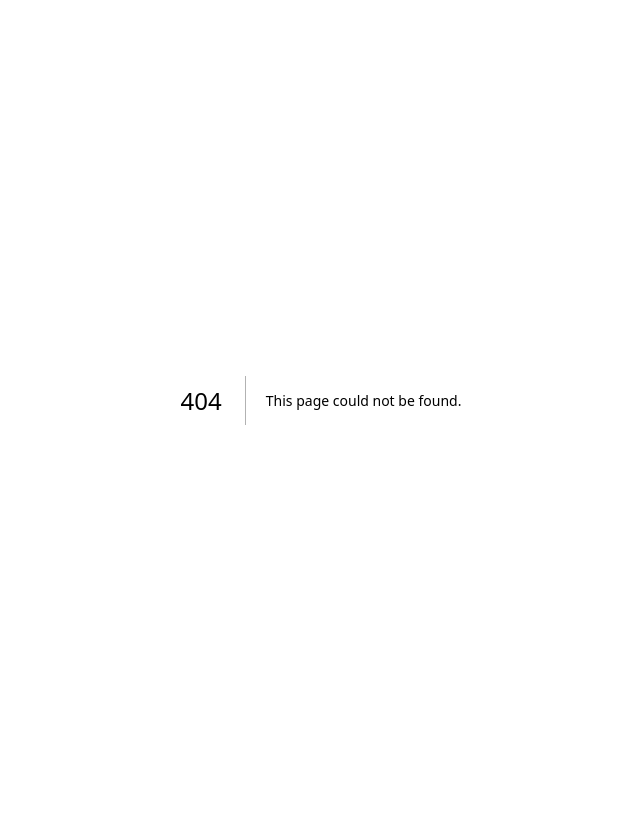
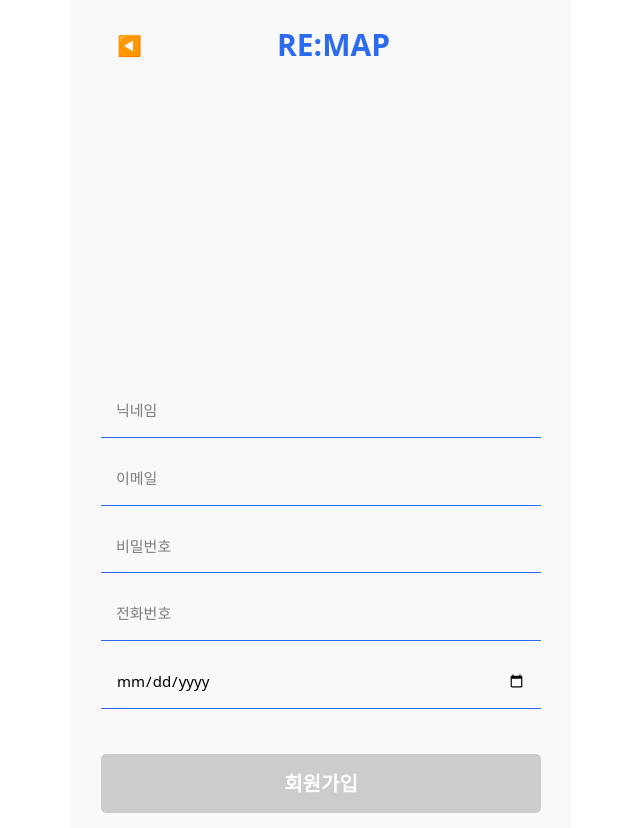
Before and after one commit to 9ITHON/8-Remap-FE, a Next.js app: page /signup in a window 1280 px wide. Before the commit this address had no page. Shown: the whole page, without its empty margins (319-959 px from the left). Before the commit the page ends 800 px from the top, so only its background shows below. Built offline with nearby package versions, Linux system fonts and the light colour scheme.

Commit message:
feat:회원가입/로그인 UI,기능

```diff
--- /dev/null
+++ b/actions/signin.action.ts
@@ -0,0 +1,40 @@
+'use server';
+
+type SigninResult = {
+  status: boolean;
+  message?: string;
+  error?: string;
+};
+
+export async function signinAction(formData: FormData): Promise<SigninResult> {
+  const email = formData.get('email')?.toString();
+  const password = formData.get('password')?.toString();
+
+  if (!email || !password) {
+    return {
+      status: false,
+      error: '모든 항목을 작성해주세요.',
+    };
+  }
+
+  // ✅ 추후 API 요청 코드 (주석 처리)
+  /*
+    try {
+      const response = await fetch('https://your-api-url/signup', {
+        method: 'POST',
+        body: JSON.stringify({ email, password }),
+      });
+
+      if (!response.ok) {
+        throw new Error(response.statusText);
+      }
+
+      return { status: true, message: '회원가입 성공' };
+    } catch (error) {
+      console.error('회원가입 실패:', error);
+      return { status: false, error: '회원가입 요청 실패' };
+    }
+    */
+
+  return { status: true, message: 'ok' };
+}
--- /dev/null
+++ b/actions/signup.action.ts
@@ -0,0 +1,37 @@
+'use server';
+
+export async function signupAction(formData: FormData) {
+  const nickname = formData.get('nickname')?.toString();
+  const email = formData.get('email')?.toString();
+  const password = formData.get('password')?.toString();
+  const phone = formData.get('phone')?.toString();
+  const birthdate = formData.get('birthdate')?.toString();
+
+  if (!nickname || !email || !password || !phone || !birthdate) {
+    return {
+      status: false,
+      error: '모든 항목을 작성해주세요.',
+    };
+  }
+
+  // ✅ 추후 API 요청 코드 (주석 처리)
+  /*
+    try {
+      const response = await fetch('https://your-api-url/signup', {
+        method: 'POST',
+        body: JSON.stringify({ nickname, email, password, phone, birthdate }),
+      });
+
+      if (!response.ok) {
+        throw new Error(response.statusText);
+      }
+
+      return { status: true, message: '회원가입 성공' };
+    } catch (error) {
+      console.error('회원가입 실패:', error);
+      return { status: false, error: '회원가입 요청 실패' };
+    }
+    */
+
+  return { status: true, message: 'ok' };
+}
--- /dev/null
+++ b/app/signin/page.module.css
@@ -0,0 +1,81 @@
+.container {
+  display: flex;
+  flex-direction: column;
+  gap: 1rem;
+  padding: 1.5rem 3rem;
+  background-color: rgb(249, 249, 251);
+}
+
+.header {
+  display: flex;
+  align-items: center;
+  justify-content: space-between;
+  padding: 0 1.6rem;
+  height: 60px;
+  color: rgb(44, 107, 238);
+}
+
+.form {
+  display: flex;
+  flex-direction: column;
+  gap: 1.5rem;
+}
+
+.backbutton {
+  font-size: 2rem;
+}
+
+.title {
+  flex: 1;
+  text-align: center;
+  padding: 20rem 0;
+  font-size: 5rem;
+  font-weight: bold;
+  color: rgb(44, 107, 238);
+}
+
+.container input {
+  flex: 1;
+  padding: 1.5rem;
+  border-bottom: 0.1rem solid rgb(44, 107, 238);
+  font-size: 1.5rem;
+  outline: none;
+}
+
+.container input:focus {
+  border: 1px solid rgb(44, 107, 238);
+}
+
+.link {
+  display: flex;
+  justify-content: center;
+  gap: 0.5rem;
+  margin-top: 1rem;
+  font-size: 1.4rem;
+  color: rgb(140, 138, 138);
+}
+
+.link a:hover {
+  text-decoration: underline;
+}
+
+.container button {
+  margin-top: 3rem;
+  padding: 15px;
+  color: white;
+  font-size: 2rem;
+  font-weight: bolder;
+  border: none;
+  border-radius: 0.5rem;
+  cursor: pointer;
+}
+
+.activeButton {
+  background-color: rgb(44, 107, 238);
+}
+
+.inactiveButton {
+  background-color: #cccccc;
+  color: #666666;
+  cursor: not-allowed;
+}
--- /dev/null
+++ b/app/signin/page.tsx
@@ -0,0 +1,62 @@
+'use client';
+import style from './page.module.css';
+
+import Link from 'next/link';
+import { signinAction } from '@/actions/signin.action';
+import { useEffect, useState } from 'react';
+import { useActionState } from 'react';
+
+export default function Page() {
+  const [state, formAction, isPending] = useActionState(signinAction, null);
+
+  const [email, setEmail] = useState('');
+  const [password, setPassword] = useState('');
+
+  const isFormValid = email.trim() !== '' && password.trim() !== '';
+
+  useEffect(() => {
+    if (state && !state.status) {
+      alert(state.error);
+    }
+  }, [state]);
+
+  return (
+    <div className={style.container}>
+      <div className={style.title}>RE:MAP</div>
+
+      <form
+        action={formAction}
+        className={style.form}
+      >
+        <input
+          type="email"
+          name="email"
+          placeholder="이메일"
+          value={email}
+          onChange={e => setEmail(e.target.value)}
+          disabled={isPending}
+        />
+        <input
+          type="password"
+          name="password"
+          placeholder="비밀번호"
+          value={password}
+          onChange={e => setPassword(e.target.value)}
+          disabled={isPending}
+        />
+        <div className={style.link}>
+          <Link href={`/signup`}>회원가입 / </Link>
+          <Link href={`/find-email`}>이메일 찾기 / </Link>
+          <Link href={`/find-password`}>비밀번호 찾기</Link>
+        </div>
+        <button
+          type="submit"
+          disabled={!isFormValid || isPending}
+          className={isFormValid ? style.activeButton : style.inactiveButton}
+        >
+          {isPending ? '...' : '로그인'}
+        </button>
+      </form>
+    </div>
+  );
+}
--- /dev/null
+++ b/app/signup/page.module.css
@@ -0,0 +1,68 @@
+.container {
+  display: flex;
+  flex-direction: column;
+  gap: 1rem;
+  padding: 1.5rem 3rem;
+  background-color: rgb(249, 249, 251);
+}
+
+.header {
+  display: flex;
+  align-items: center;
+  justify-content: space-between;
+  padding: 0 1.6rem;
+  height: 60px;
+  color: rgb(44, 107, 238);
+}
+
+.form {
+  display: flex;
+  flex-direction: column;
+  gap: 1.5rem;
+  margin-top: 30rem;
+}
+
+.backbutton {
+  font-size: 2rem;
+}
+
+.title {
+  flex: 1;
+  text-align: center;
+  margin: 0;
+  font-size: 3rem;
+  font-weight: bold;
+}
+
+.container input {
+  flex: 1;
+  padding: 1.5rem;
+  border-bottom: 0.1rem solid rgb(44, 107, 238);
+  font-size: 1.5rem;
+  outline: none;
+}
+
+.container input:focus {
+  border: 1px solid rgb(44, 107, 238);
+}
+
+.container button {
+  margin-top: 3rem;
+  padding: 15px;
+  color: white;
+  font-size: 2rem;
+  font-weight: bolder;
+  border: none;
+  border-radius: 0.5rem;
+  cursor: pointer;
+}
+
+.activeButton {
+  background-color: rgb(44, 107, 238); /* 파란색 */
+}
+
+.inactiveButton {
+  background-color: #cccccc; /* 회색 */
+  color: #666666;
+  cursor: not-allowed;
+}
--- /dev/null
+++ b/app/signup/page.tsx
@@ -0,0 +1,98 @@
+'use client';
+
+import Link from 'next/link';
+import style from './page.module.css';
+
+import { signupAction } from '@/actions/signup.action';
+import { useEffect, useState } from 'react';
+import { useActionState } from 'react';
+
+export default function Page() {
+  const [state, formAction, isPending] = useActionState(signupAction, null);
+
+  const [nickname, setNickname] = useState('');
+  const [email, setEmail] = useState('');
+  const [password, setPassword] = useState('');
+  const [telephone, setTelephone] = useState('');
+  const [birthdate, setBirthdate] = useState('');
+
+  const isFormValid =
+    nickname.trim() !== '' &&
+    email.trim() !== '' &&
+    password.trim() !== '' &&
+    telephone.trim() !== '' &&
+    birthdate.trim() !== '';
+
+  useEffect(() => {
+    if (state && !state.status) {
+      alert(state.error);
+    }
+  }, [state]);
+
+  return (
+    <div className={style.container}>
+      <div className={style.header}>
+        <Link
+          className={style.backbutton}
+          href={`/`}
+        >
+          ◀
+        </Link>
+        <div className={style.title}>RE:MAP</div>
+      </div>
+
+      <form
+        action={formAction}
+        className={style.form}
+      >
+        <input
+          type="text"
+          name="nickname"
+          placeholder="닉네임"
+          value={nickname}
+          onChange={e => setNickname(e.target.value)}
+          disabled={isPending}
+        />
+        <input
+          type="email"
+          name="email"
+          placeholder="이메일"
+          value={email}
+          onChange={e => setEmail(e.target.value)}
+          disabled={isPending}
+        />
+        <input
+          type="password"
+          name="password"
+          placeholder="비밀번호"
+          value={password}
+          onChange={e => setPassword(e.target.value)}
+          disabled={isPending}
+        />
+        <input
+          type="tel"
+          name="phone"
+          placeholder="전화번호"
+          value={telephone}
+          onChange={e => setTelephone(e.target.value)}
+          disabled={isPending}
+        />
+        <input
+          type="date"
+          name="birthdate"
+          placeholder="생년월일"
+          value={birthdate}
+          onChange={e => setBirthdate(e.target.value)}
+          disabled={isPending}
+        />
+        <button
+          type="submit"
+          disabled={!isFormValid || isPending}
+          className={isFormValid ? style.activeButton : style.inactiveButton}
+        >
+          {isPending ? '...' : '회원가입'}
+        </button>
+      </form>
+    </div>
+  );
+}
```
Also changed, not shown: package.json (+7 -6 lines), 1 other file (tests, documents, lock files or other folders).
